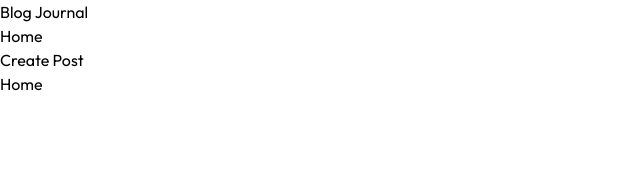
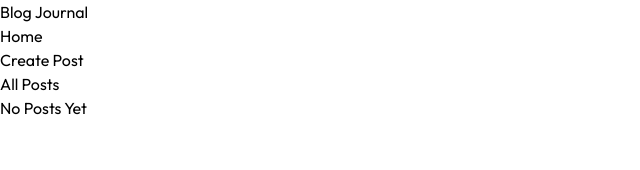
Before and after one commit to josh098741/Blog-journal, a React (Vite) app in the folder Frontend/: page / in a window 1280 px wide. Shown: the top 170 px of the page, without its empty margins (0-640 px from the left). Built offline with nearby package versions, Linux system fonts and the light colour scheme.

Commit message:
Additional commit to the completed home page

```diff
--- a/Frontend/src/pages/Home.jsx
+++ b/Frontend/src/pages/Home.jsx
@@ -1,8 +1,54 @@
-import React from 'react'
+import React,{ useState,useEffect } from 'react'
+import { Trash2Icon,EditIcon } from 'lucide-react'
+import { Link } from 'react-router-dom'
 
 function Home(){
+
+    const [posts, setPosts] = useState([])
+
+    useEffect(() => {
+        const savedPosts = JSON.parse(localStorage.getItem("posts")) || []
+        setPosts(savedPosts)
+    },[])
+
+    const handleDeletePosts = (id) => {
+        const updatedPosts = posts.filter((post) => post.id !== id)
+        setPosts(updatedPosts)
+        localStorage.setItem("posts",JSON.stringify(updatedPosts))
+    }
+
     return(
-        <div>Home</div>
+        <div>
+            <div className="text-center">
+                <h1 className="text-3xl underline">All Posts</h1>
+            </div>
+            <div>
+                {
+                    posts && posts.length > 0 ? (
+                        posts.map((post) => (
+                            <div className="border w-52 h-30 flex flex-col justify-between rounded">
+                                <div>
+                                    <h1>{post.title}</h1>
+                                    <p>{post.content}</p>
+                                </div>
+                                <div className="flex justify-end gap-3 m-1">
+                                    <button>
+                                        <Link to={`/edit`}>
+                                            <EditIcon />
+                                        </Link>
+                                    </button>
+                                    <button onClick={() => handleDeletePosts(post.id)}>
+                                        <Trash2Icon />
+                                    </button>
+                                </div>
+                            </div>
+                        ))
+                    )
+                    : <div>No Posts Yet</div>
+                }
+
+            </div>
+        </div>
     );
 }
 
```
